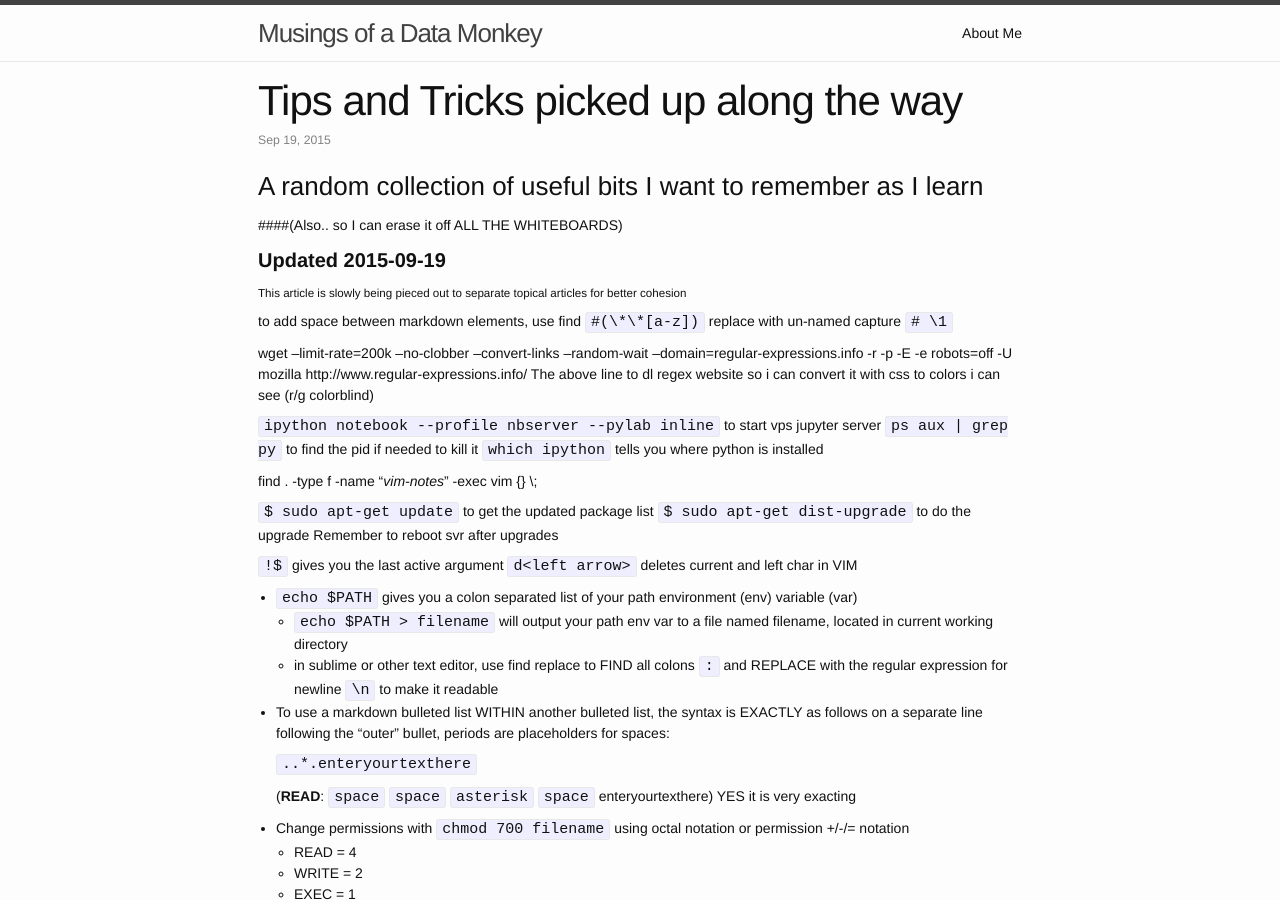
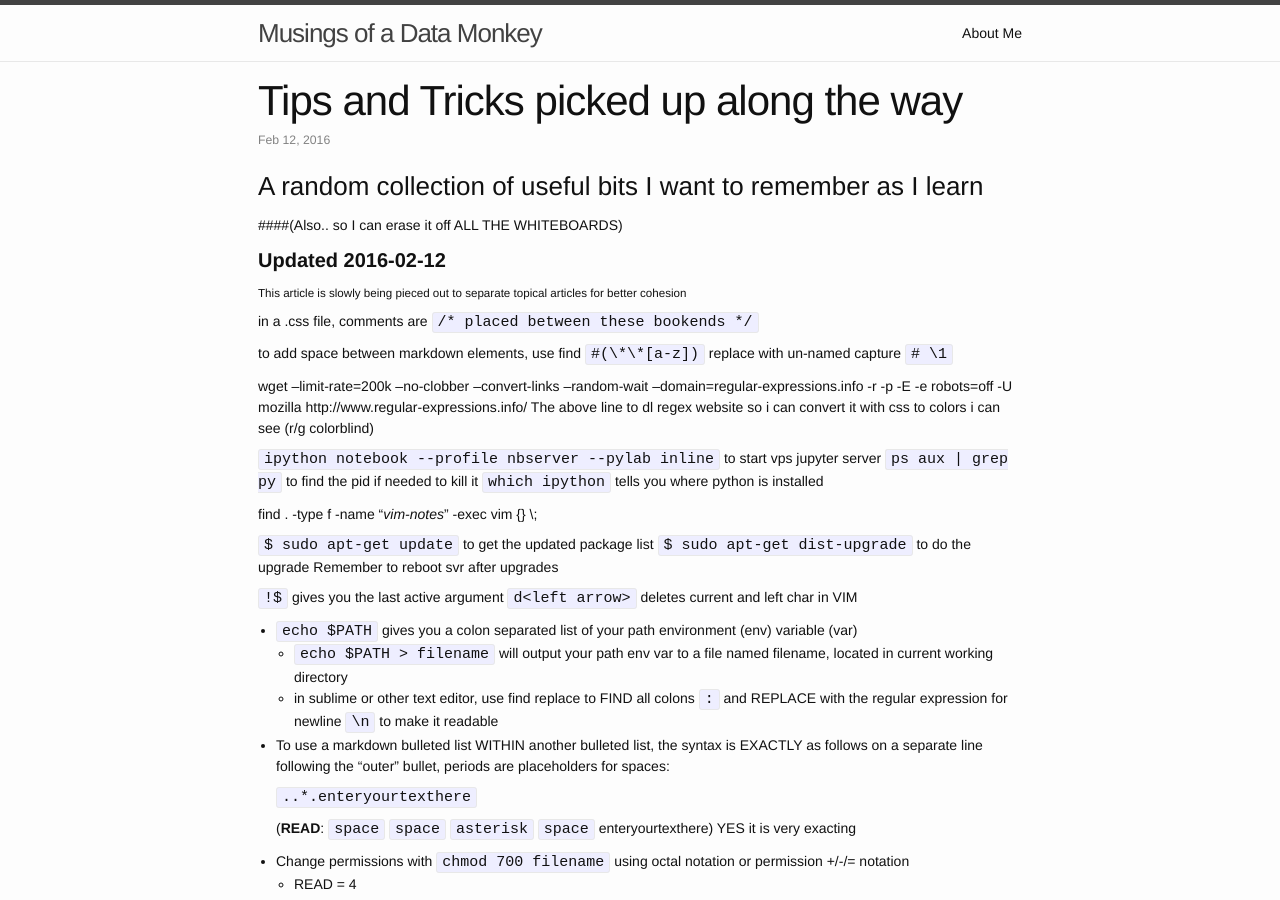
Before and after one commit to josephlei/jjl-website, a Jekyll site: the page built from _posts/2015-06-13-tips-and-tricks.markdown, in a window 1280 px wide and 900 px high. Built offline with Jekyll 4.4.1, drawn with Linux system fonts in a browser that asks for light colours.

Commit message:
direct shell update

```diff
--- a/_posts/2015-06-13-tips-and-tricks.markdown
+++ b/_posts/2015-06-13-tips-and-tricks.markdown
@@ -1,7 +1,7 @@
 ---
 layout: post
 title: "Tips and Tricks picked up along the way"
-date: 2015-09-19
+date: 2016-02-12
 categories:
 published: true
 ---
@@ -10,9 +10,11 @@ published: true
 
 ####(Also.. so I can erase it off ALL THE WHITEBOARDS)
 
-#### **Updated 2015-09-19**
+#### **Updated 2016-02-12**
 
 ##### This article is slowly being pieced out to separate topical articles for better cohesion
+
+in a .css file, comments are `/* placed between these bookends */`
 
 to add space between markdown elements, use find `#(\*\*[a-z])` replace with un-named capture `# \1`
 
```
